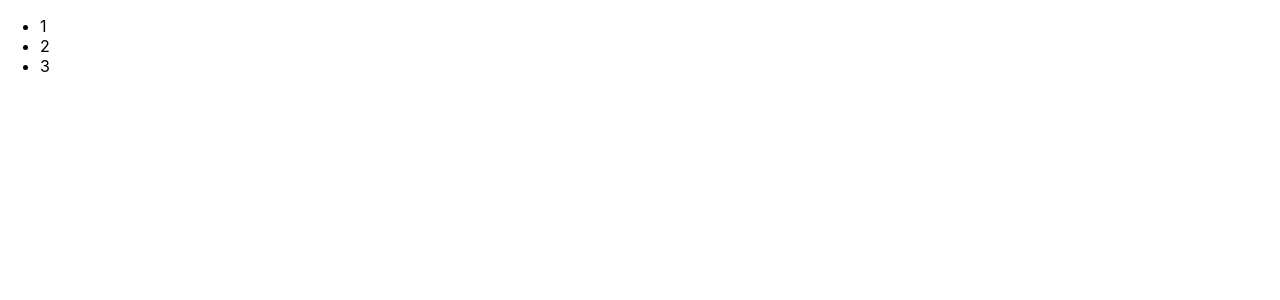
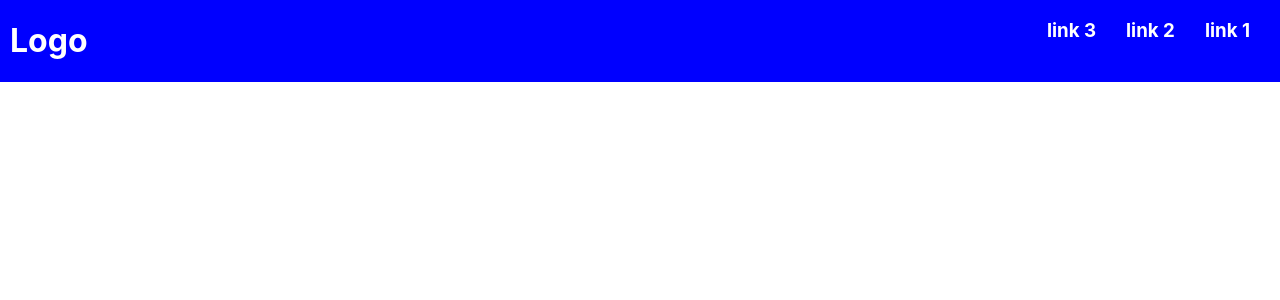
Before and after one commit to cmelby/ReactToDo, a React (Create React App) app in the folder todo/: page / in a window 1280 px wide. Shown: the top 300 px of the page. Built offline with nearby package versions, Linux system fonts and the light colour scheme.

Commit message:
Navbar completed

```diff
--- a/todo/src/App.js
+++ b/todo/src/App.js
@@ -1,15 +1,14 @@
 import React from 'react';
 import logo from './logo.svg';
 import './App.css';
+import Navbar from './components/Navbar/Navbar'
+// import MainContent from "./components/MaintContent/MainContent"
+// import Footer from "./components/Footer/Footer"
 
 function App() {
   return (
     <div>
-      <ul>
-        <li>1</li>
-        <li>2</li>
-        <li>3</li>
-      </ul>
+      <Navbar />
     </div>
 
   );
--- /dev/null
+++ b/todo/src/components/Navbar/Navbar.js
@@ -0,0 +1,21 @@
+import React, { Link }  from 'react'
+// import { Link } from 'react'
+import "./navbar.css"
+
+
+function Navbar() {
+    return (
+        <div className="row">
+            <div className="nav">
+                <h1>Logo</h1>
+            </div>
+                <div className="links">
+                    <h3>link 1</h3>
+                <h3>link 2</h3>
+            <h3>link 3</h3>
+        </div>
+    </div>
+    )
+}
+
+export default Navbar;
--- /dev/null
+++ b/todo/src/components/Navbar/navbar.css
@@ -0,0 +1,20 @@
+
+.row {
+    width: 100%;
+    height: auto;
+    position: fixed;
+    background-color: blue;
+}
+
+h1 {
+    float: left;
+    color: white;
+    margin-left: 10px;
+
+}
+
+h3 {
+    float: right;
+    color: white;
+    margin-right: 30px;
+}
```
Also changed, not shown: todo/src/components/Footer/Footer.js (added), todo/src/components/Footer/footer.css (added), todo/src/components/MaintContent/MainContent.js (added), todo/src/components/MaintContent/mainContent.css (added).
